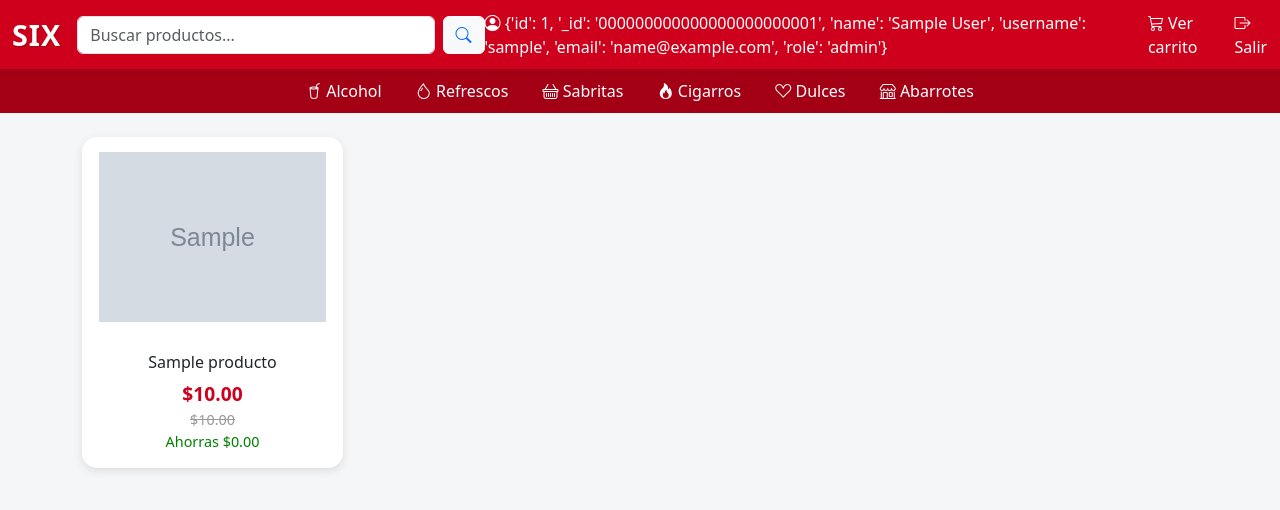
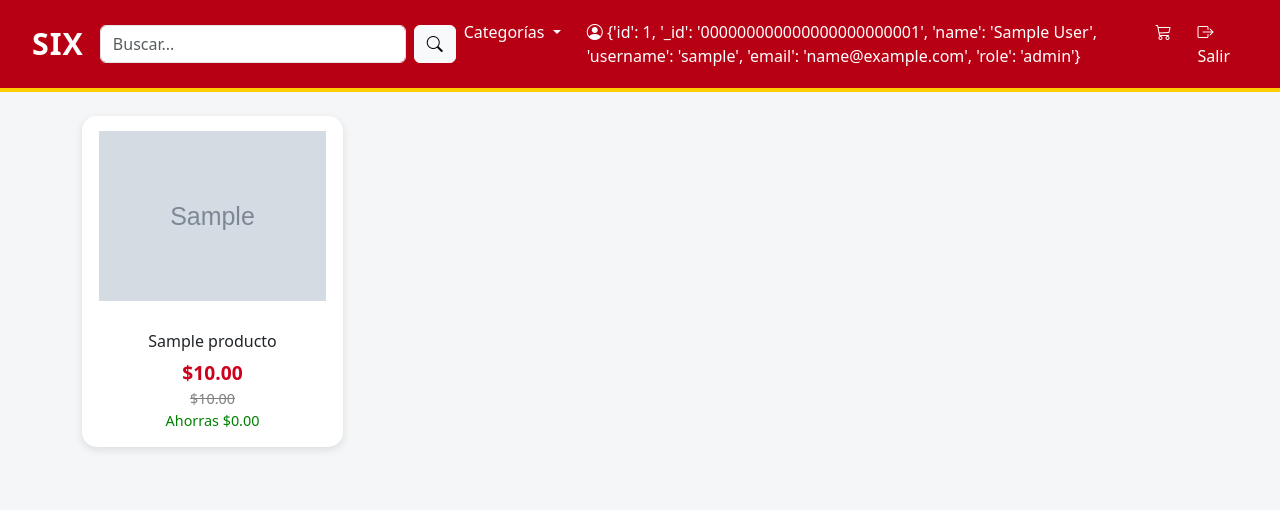
Before and after one commit to garcialeonbrayanacbtis272-beep/SIX, a Flask app: page /inicio in a window 1280 px wide. Shown: the top 510 px of the page. Run offline with Flask 3, Linux system fonts and the light colour scheme; the visitor is signed in with stand-in values (Sample User, id 1); grey boxes marked "Sample" are stand-in pictures; a database or web service that is not in the repository returns one stand-in record (values such as "Sample title").

Commit message:
inicio.html

```diff
--- a/flask_mongo_crud_alumnos/templates/inicio.html
+++ b/flask_mongo_crud_alumnos/templates/inicio.html
@@ -6,42 +6,45 @@
   <title>Six</title>
   <link href="https://cdn.jsdelivr.net/npm/bootstrap@5.3.0/dist/css/bootstrap.min.css" rel="stylesheet">
   <link href="https://cdn.jsdelivr.net/npm/bootstrap-icons@1.10.5/font/bootstrap-icons.css" rel="stylesheet">
+
   <style>
     body {
       background-color: #f5f6f7;
     }
-    .navbar {
-      background-color: #ce001b; /* Rojo Six */
+
+    /* NAVBAR ESTILO NUEVO */
+    .navbar-custom {
+      background: #b80014;
+      padding: 12px 20px;
+      border-bottom: 4px solid #ffce00;
     }
     .navbar-brand {
-      font-weight: bold;
+      font-size: 1.9rem;
+      font-weight: 800;
       color: white !important;
-      font-size: 1.5rem;
+      letter-spacing: 1px;
     }
-    .nav-link, .navbar-text {
+    .nav-link {
       color: white !important;
+      font-weight: 500;
+      margin-right: 10px;
     }
-    .categories-bar {
-      background-color: #a30015; /* Rojo más oscuro */
-      color: white;
-      padding: 10px 0;
-      text-align: center;
+    .nav-link:hover {
+      color: #ffd000 !important;
     }
-    .categories-bar a {
-      color: white;
-      margin: 0 15px;
-      text-decoration: none;
-      font-weight: 500;
+    .dropdown-menu {
+      border-radius: 10px;
+      padding: 8px 0;
     }
-    .categories-bar a:hover {
-      color: #ffce00; /* Amarillo Six */
-      text-decoration: none;
+    .dropdown-item:hover {
+      background-color: #ffe7a8;
     }
 
+    /* Estilo tarjetas */
     .card {
       border: none;
+      border-radius: 15px;
       box-shadow: 0 3px 8px rgba(0, 0, 0, 0.1);
-      border-radius: 15px;
       transition: transform 0.2s ease;
       cursor: pointer;
     }
@@ -54,93 +57,87 @@
       padding: 15px;
     }
     .price {
-      color: #ce001b; /* Rojo Six */
+      color: #ce001b;
       font-weight: bold;
       font-size: 1.2rem;
     }
     .old-price {
       text-decoration: line-through;
-      color: #999;
+      color: gray;
       font-size: 0.9rem;
     }
     .ahorro {
       color: green;
       font-size: 0.9rem;
     }
-    .btn-agregar {
-      background-color: #ce001b; /* Rojo Six */
-      color: white;
-      border: none;
-      width: 100%;
-      border-radius: 8px;
-      font-weight: 500;
-      transition: all 0.2s;
-    }
-    .btn-agregar:hover {
-      background-color: #a30015; /* Rojo más oscuro */
-      transform: scale(1.03);
-    }
-
-    /* Hacer que el link no cambie el estilo */
     .link-producto {
       text-decoration: none;
       color: inherit;
     }
 
-    /* Logo personalizado */
-    .six-logo {
-      font-weight: 800;
-      font-size: 1.8rem;
-      letter-spacing: 1px;
-      text-shadow: 1px 1px 2px rgba(0,0,0,0.2);
-    }
   </style>
 </head>
 <body>
 
-  <!-- Navbar principal -->
-  <nav class="navbar navbar-expand-lg navbar-dark">
+  <!-- NAVBAR NUEVO -->
+  <nav class="navbar navbar-expand-lg navbar-custom">
     <div class="container-fluid">
-      <a class="navbar-brand d-flex align-items-center" href="/">
-        <span class="six-logo">SIX</span>
-      </a>
 
-      <form class="d-flex mx-auto" style="width: 50%;" id="search-form"
-            action="{{ url_for('buscar') }}" method="GET">
-        <input class="form-control me-2" type="search" name="q" placeholder="Buscar productos..." required>
-        <button class="btn btn-light" type="submit">
-          <i class="bi bi-search text-primary"></i>
+      <!-- LOGO -->
+      <a class="navbar-brand" href="/">SIX</a>
+
+      <!-- BOTÓN RESPONSIVE -->
+      <button class="navbar-toggler text-white" type="button" data-bs-toggle="collapse" data-bs-target="#navSix">
+        <span class="navbar-toggler-icon"></span>
       </button>
+
+      <!-- CONTENIDO NAVBAR -->
+      <div class="collapse navbar-collapse" id="navSix">
+
+        <!-- BUSCADOR -->
+        <form class="d-flex mx-auto" style="width: 50%;" action="{{ url_for('buscar') }}" method="GET">
+          <input class="form-control me-2" type="search" name="q" placeholder="Buscar..." required>
+          <button class="btn btn-light" type="submit"><i class="bi bi-search"></i></button>
         </form>
 
-      <div class="d-flex align-items-center text-white gap-4">
-        <div>
-          <i class="bi bi-person-circle"></i> {{ usuario }}
-        </div>
-        <div>
-          <a href="{{ url_for('carrito') }}" style="color: white; text-decoration: none;">
+        <!-- ICONOS DERECHA -->
+        <ul class="navbar-nav ms-auto">
+
+          <!-- MENÚ CATEGORÍAS -->
+          <li class="nav-item dropdown">
+            <a class="nav-link dropdown-toggle" href="#" role="button" data-bs-toggle="dropdown">
+              Categorías
+            </a>
+            <ul class="dropdown-menu">
+              <li><a class="dropdown-item" href="{{ url_for('categoria', category='alcohol') }}">🍺 Alcohol</a></li>
+              <li><a class="dropdown-item" href="{{ url_for('categoria', category='refrescos') }}">🥤 Refrescos</a></li>
+              <li><a class="dropdown-item" href="{{ url_for('categoria', category='sabritas') }}">🍟 Sabritas</a></li>
+              <li><a class="dropdown-item" href="{{ url_for('categoria', category='cigarros') }}">🔥 Cigarros</a></li>
+              <li><a class="dropdown-item" href="{{ url_for('categoria', category='dulces') }}">🍬 Dulces</a></li>
+              <li><a class="dropdown-item" href="{{ url_for('categoria', category='abarrotes') }}">🛒 Abarrotes</a></li>
+            </ul>
+          </li>
+
+          <li class="nav-item">
+            <span class="nav-link"><i class="bi bi-person-circle"></i> {{ usuario }}</span>
+          </li>
+
+          <li class="nav-item">
+            <a class="nav-link" href="{{ url_for('carrito') }}">
               <i class="bi bi-cart3"></i>
-            <span class="d-none d-md-inline">Ver carrito</span>
             </a>
-        </div>
-        <div>
-          <a href="{{ url_for('logout') }}" style="color: white; text-decoration: none;">
+          </li>
+
+          <li class="nav-item">
+            <a class="nav-link" href="{{ url_for('logout') }}">
               <i class="bi bi-box-arrow-right"></i> Salir
             </a>
-        </div>
+          </li>
+
+        </ul>
       </div>
     </div>
   </nav>
-
-  <!-- Barra de categorías modificada -->
-  <div class="categories-bar">
-    <a href="{{ url_for('categoria', category='alcohol') }}"><i class="bi bi-cup-straw"></i> Alcohol</a>
-    <a href="{{ url_for('categoria', category='refrescos') }}"><i class="bi bi-droplet"></i> Refrescos</a>
-    <a href="{{ url_for('categoria', category='sabritas') }}"><i class="bi bi-basket"></i> Sabritas</a>
-    <a href="{{ url_for('categoria', category='cigarros') }}"><i class="bi bi-fire"></i> Cigarros</a>
-    <a href="{{ url_for('categoria', category='dulces') }}"><i class="bi bi-suit-heart"></i> Dulces</a>
-    <a href="{{ url_for('categoria', category='abarrotes') }}"><i class="bi bi-shop"></i> Abarrotes</a>
-  </div>
 
   <!-- PRODUCTOS -->
   <div class="container mt-4">
@@ -148,9 +145,7 @@
       {% for producto in productos %}
       <div class="col-md-3 mb-4">
 
-        <!-- 🔗 Toda la tarjeta es clickeable -->
         <a class="link-producto" href="{{ url_for('producto_detalle', producto_id=producto['_id']) }}">
-
           <div class="card text-center">
             <img src="{{ producto['img'] }}" alt="{{ producto['name'] }}">
             <div class="card-body">
@@ -160,7 +155,6 @@
               <div class="ahorro">Ahorras ${{ producto['oldPrice'] - producto['price'] }}.00</div>
             </div>
           </div>
-
         </a>
 
       </div>
@@ -168,5 +162,6 @@
     </div>
   </div>
 
+  <script src="https://cdn.jsdelivr.net/npm/bootstrap@5.3.0/dist/js/bootstrap.bundle.min.js"></script>
 </body>
 </html>
```
Lines whose indentation alone changed are shown as unchanged.
